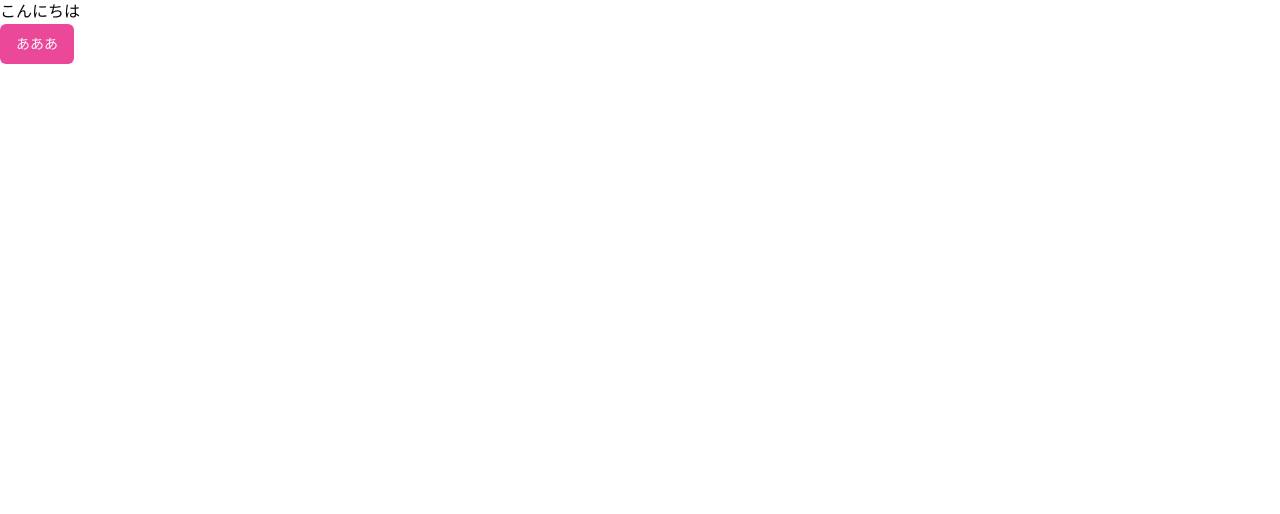
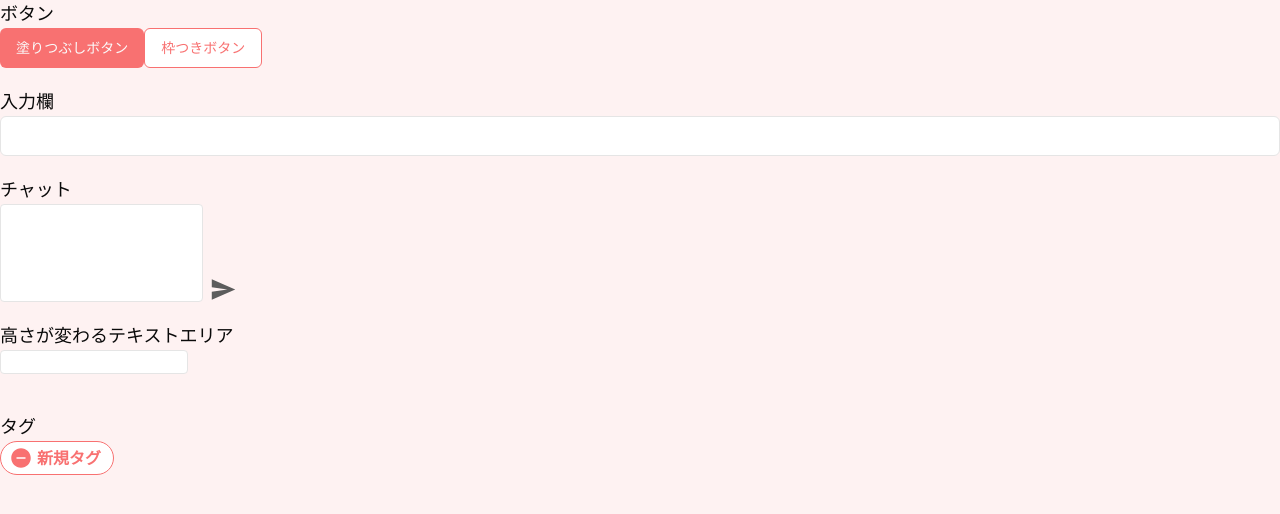
Before and after one commit to kwyr0928/ChatDiary, a Next.js app: page /test in a window 1280 px wide. Shown: the top 514 px of the page. Built offline with nearby package versions, Linux system fonts and the light colour scheme.

Commit message:
'インプット、チャット欄、可変テキストエリア、タグUI作成'

```diff
--- a/package.json
+++ b/package.json
@@ -23,6 +23,7 @@
   "dependencies": {
     "@auth/prisma-adapter": "^2.7.2",
     "@prisma/client": "^5.14.0",
+    "@radix-ui/react-label": "^2.1.0",
     "@radix-ui/react-slot": "^1.1.0",
     "@t3-oss/env-nextjs": "^0.10.1",
     "class-variance-authority": "^0.7.0",
@@ -34,6 +35,7 @@
     "react": "^18.3.1",
     "react-dom": "^18.3.1",
     "react-icons": "^5.3.0",
+    "react-textarea-autosize": "^8.5.5",
     "tailwind-merge": "^2.5.4",
     "tailwindcss-animate": "^1.0.7",
     "zod": "^3.23.3"
--- a/src/app/test/page.tsx
+++ b/src/app/test/page.tsx
@@ -1,10 +1,46 @@
-import { Button } from "~/components/ui/button"
+import { IoSendSharp } from "react-icons/io5";
+import ResizeTextarea from "~/components/resizeTextarea";
+import Tag from "~/components/tag";
+import { Button } from "~/components/ui/button";
+import { Input } from "~/components/ui/input";
+import { Label } from "~/components/ui/label";
 
 export default function Page() {
     return (
-        <div>
-            <div>こんにちは</div>
-            <Button className="bg-pink-500 hover:bg-pink-600">あああ</Button>
+        <div className="h-screen bg-red-50">
+            {/* ボタンUI */}
+            <div className="mb-5">
+                <Label className="text-lg block">ボタン</Label>
+                <Button className="bg-red-400 hover:bg-red-500">塗りつぶしボタン</Button>
+                <Button className="bg-white hover:bg-red-400 text-red-400 hover:text-white border border-red-400 hover:border-transparent">枠つきボタン</Button>
+            </div>
+
+            {/* インプット */}
+            <div className="mb-5">
+                <Label className="text-lg block">入力欄</Label>
+                <Input />
+            </div>
+
+            {/* チャット欄 */}
+            <div className="mb-5">
+                <Label className="text-lg block">チャット</Label>
+                <div className="flex space-x-2 mb-3 items-end">
+                    <textarea rows={4} className="resize-none border rounded focus:outline-none" />
+                    <IoSendSharp style={{ color: '#5c5c5c', fontSize: '25px' }} />
+                </div>
+            </div>
+
+            {/* 可変テキストエリア */}
+            <div className="mb-5">
+                <Label className="text-lg block">高さが変わるテキストエリア</Label>
+                <ResizeTextarea className="resize-none border rounded focus:outline-none mb-3" />
+            </div>
+
+            {/* タグ(見た目のみ) */}
+            <div className="mb-5">
+                <Label className="text-lg block">タグ</Label>
+                <Tag text="新規タグ"/>
+            </div>
         </div>
     )
 }
--- /dev/null
+++ b/src/components/resizeTextarea.tsx
@@ -0,0 +1,28 @@
+"use client";
+
+import { useEffect, useRef, useState } from "react";
+
+// 可変テキストエリア
+export default function ResizeTextarea(props: {className: string}) {
+    const { className } = props
+    const [text, setText] = useState("");
+    const textareaRef = useRef<HTMLTextAreaElement>(null)
+
+    const resize = (e: React.ChangeEvent<HTMLTextAreaElement>) => {
+        setText(e.target.value)
+        if(textareaRef.current){
+            textareaRef.current.style.height = "auto"
+            textareaRef.current.style.height = `${textareaRef.current.scrollHeight}px`
+        }
+    }
+
+    useEffect(() => {
+        if(textareaRef.current){
+            textareaRef.current.style.height = `${textareaRef.current.scrollHeight}px`
+        }
+    }, [])
+
+    return(
+        <textarea ref={textareaRef} rows={1} onChange={resize} className={className} style={{resize: 'none', bottom: 0, overflow: "hidden" }} value={text} />
+    )
+}
--- /dev/null
+++ b/src/components/tag.tsx
@@ -0,0 +1,14 @@
+import { IoRemoveCircleSharp } from "react-icons/io5";
+
+export default function Tag(props: {text: string}) {
+    const { text } = props
+    return (
+        <span id="badge-dismiss-1" className="inline-flex items-center px-2 py-1 font-semibold text-red-400 bg-white rounded-full border border-red-400 mb-3">
+            <button data-dismiss-target="#badge-dismiss-1">
+                {/* onClick={removeTag} */}
+                <IoRemoveCircleSharp size="24px" className="text-red-400" />
+            </button>
+            <span className="pt-0.5 px-1 text-base leading-none">{text}</span>
+        </span>
+    )
+}
--- /dev/null
+++ b/src/components/ui/input.tsx
@@ -0,0 +1,22 @@
+import * as React from "react"
+
+import { cn } from "~/lib/utils"
+
+const Input = React.forwardRef<HTMLInputElement, React.ComponentProps<"input">>(
+  ({ className, type, ...props }, ref) => {
+    return (
+      <input
+        type={type}
+        className={cn(
+          "flex h-10 w-full rounded-md border border-input bg-background px-3 py-2 text-base ring-offset-background file:border-0 file:bg-transparent file:text-sm file:font-medium file:text-foreground placeholder:text-muted-foreground focus-visible:outline-none focus-visible:ring-2 focus-visible:ring-ring focus-visible:ring-offset-2 disabled:cursor-not-allowed disabled:opacity-50 md:text-sm",
+          className
+        )}
+        ref={ref}
+        {...props}
+      />
+    )
+  }
+)
+Input.displayName = "Input"
+
+export { Input }
--- /dev/null
+++ b/src/components/ui/label.tsx
@@ -0,0 +1,26 @@
+"use client"
+
+import * as React from "react"
+import * as LabelPrimitive from "@radix-ui/react-label"
+import { cva, type VariantProps } from "class-variance-authority"
+
+import { cn } from "~/lib/utils"
+
+const labelVariants = cva(
+  "text-sm font-medium leading-none peer-disabled:cursor-not-allowed peer-disabled:opacity-70"
+)
+
+const Label = React.forwardRef<
+  React.ElementRef<typeof LabelPrimitive.Root>,
+  React.ComponentPropsWithoutRef<typeof LabelPrimitive.Root> &
+    VariantProps<typeof labelVariants>
+>(({ className, ...props }, ref) => (
+  <LabelPrimitive.Root
+    ref={ref}
+    className={cn(labelVariants(), className)}
+    {...props}
+  />
+))
+Label.displayName = LabelPrimitive.Root.displayName
+
+export { Label }
```
Also changed, not shown: 1 other file (tests, documents, lock files or other folders).
